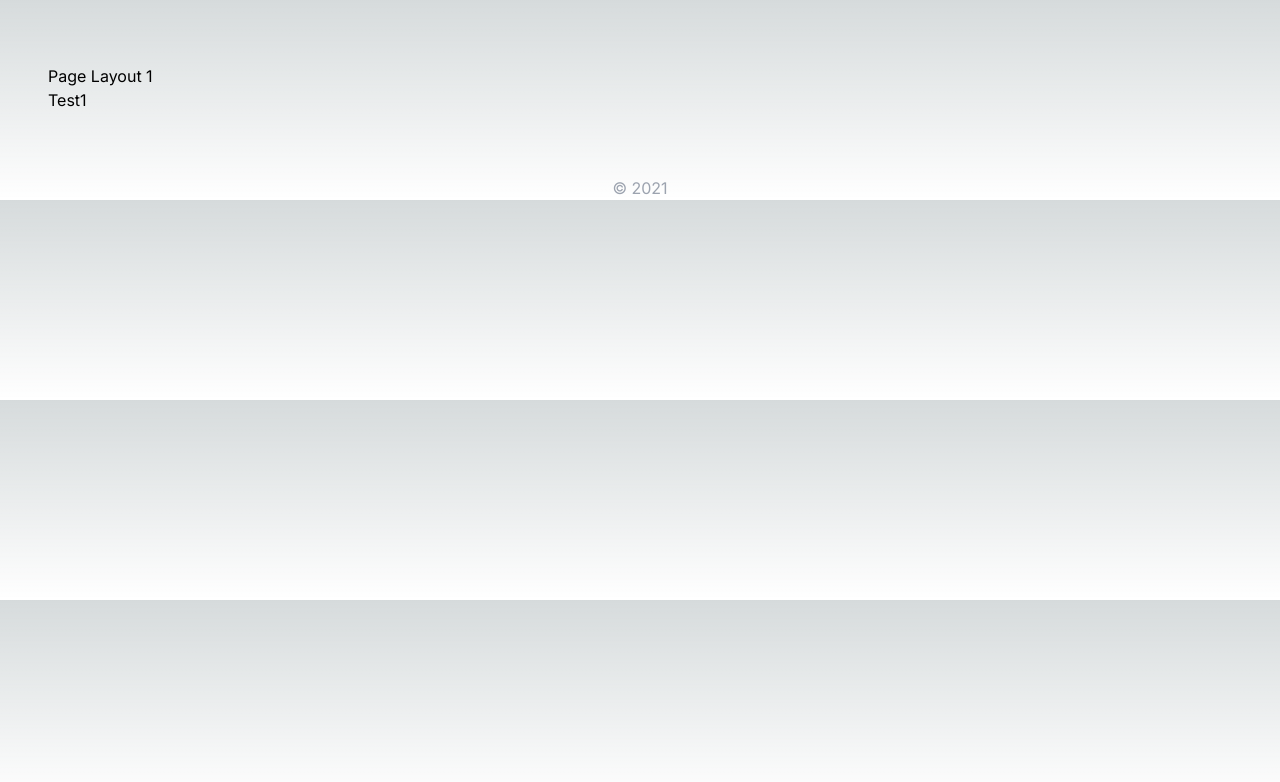
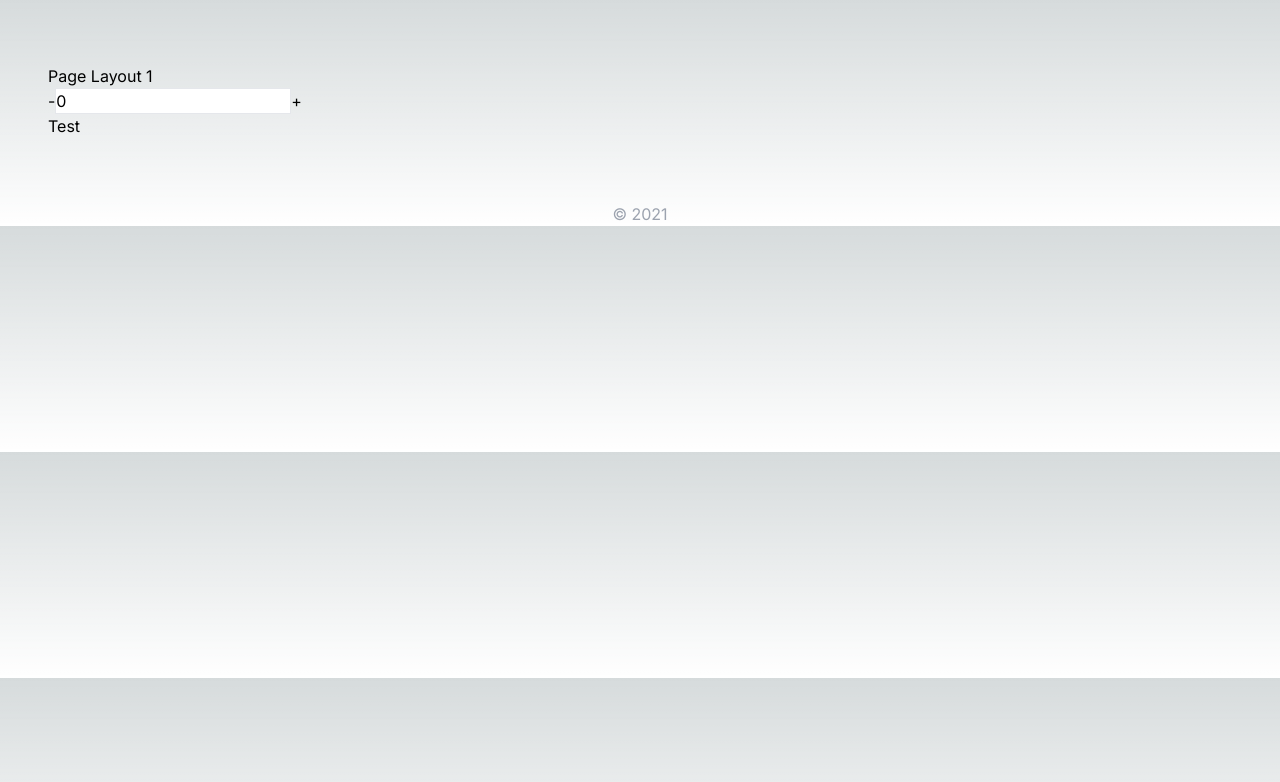
Before and after one commit to takimi12/Week-2, a Next.js app: page /test1 in a window 1280 px wide. Shown: the top 782 px of the page. Built offline with nearby package versions, Linux system fonts and the light colour scheme.

Commit message:
before link

```diff
--- a/package.json
+++ b/package.json
@@ -20,6 +20,7 @@
 		"postcss": "8.4.29",
 		"react": "18.2.0",
 		"react-dom": "18.2.0",
+		"server-only": "^0.0.1",
 		"tailwindcss": "3.3.3",
 		"typescript": "5.2.2"
 	},
--- /dev/null
+++ b/src/app/blog/[date]/[slug]/page.tsx
@@ -0,0 +1,13 @@
+export default async function BlogPage({
+	params: { date, slug },
+}: {
+	params: { date: string; slug: string };
+}) {
+	return (
+		<div>
+			<h1>
+				Blog: {date}/ {slug}
+			</h1>
+		</div>
+	);
+}
--- /dev/null
+++ b/src/app/product/[productId]/page.tsx
@@ -0,0 +1,15 @@
+export default async function SingleProductPage({
+	params,
+	searchParams,
+}: {
+	params: { productId: string };
+	searchParams: { [key: string]: string | string[] };
+}) {
+	const referral = searchParams.referral.toString();
+	return (
+		<div>
+			<h1>Product: {params.productId}</h1>
+			<p>Referral: {referral}</p>
+		</div>
+	);
+}
--- a/src/app/test1/page.tsx
+++ b/src/app/test1/page.tsx
@@ -1,3 +1,12 @@
-export default function Page() {
-    return <div>Test1</div>;
+import { ProductCounter } from "@/ui/atoms/ProductCounter";
+import { TestServer } from "@/ui/atoms/TestServer";
+
+export default async function Page() {
+	return (
+		<div>
+			<ProductCounter>
+				<TestServer />
+			</ProductCounter>
+		</div>
+	);
 }
--- /dev/null
+++ b/src/ui/atoms/ProductCounter.tsx
@@ -0,0 +1,26 @@
+"use client";
+import { ReactNode, useState } from "react";
+
+export const ProductCounter = ({
+	children,
+}: {
+	children: ReactNode;
+}) => {
+	const [counter, setCounter] = useState(0);
+	return (
+		<div>
+			<button onClick={() => setCounter((counter) => counter - 1)}>
+				-
+			</button>
+			<input
+				readOnly
+				value={counter}
+				className="border-state-200 border"
+			/>
+			<button onClick={() => setCounter((counter) => counter + 1)}>
+				+
+			</button>
+			{counter % 2 === 0 && children}
+		</div>
+	);
+};
--- /dev/null
+++ b/src/ui/atoms/TestServer.tsx
@@ -0,0 +1,5 @@
+import "server-only";
+
+export const TestServer = () => {
+	return <div>Test</div>;
+};
```
Also changed, not shown: 1 other file (tests, documents, lock files or other folders).
